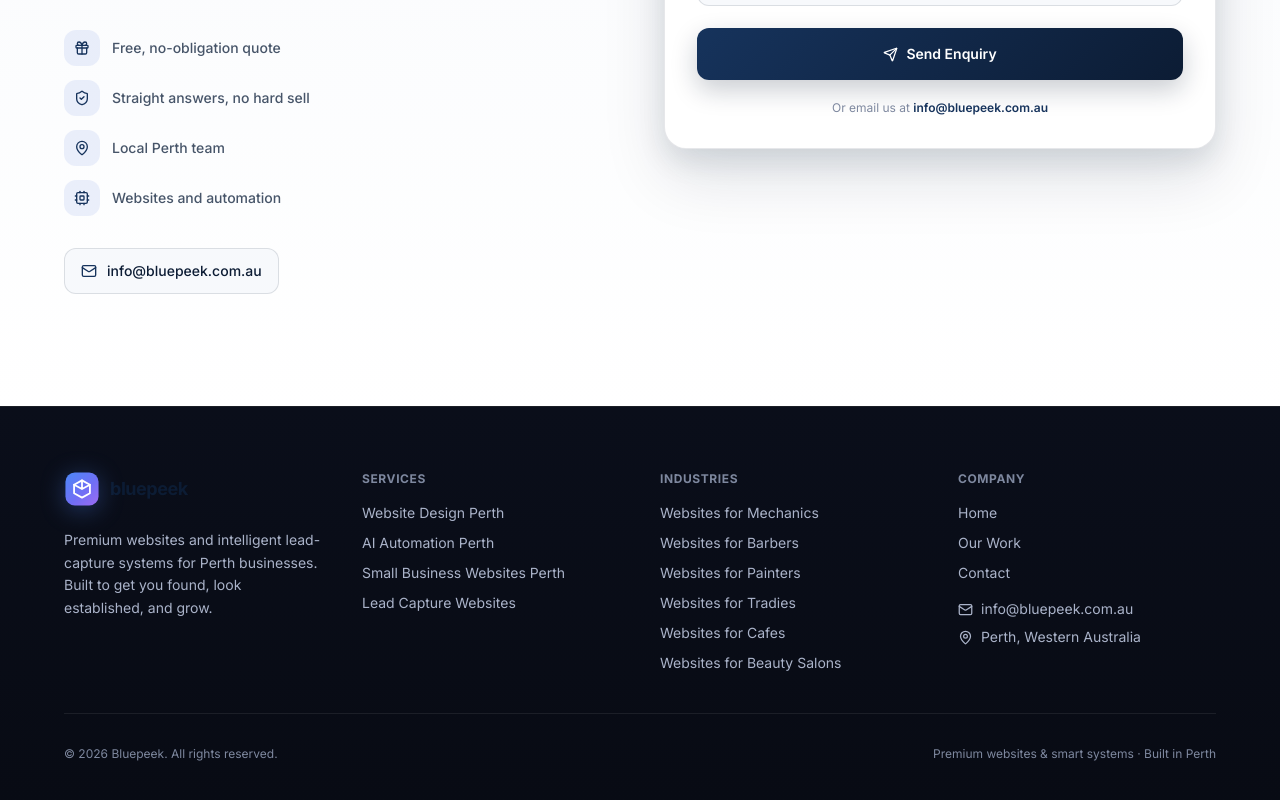
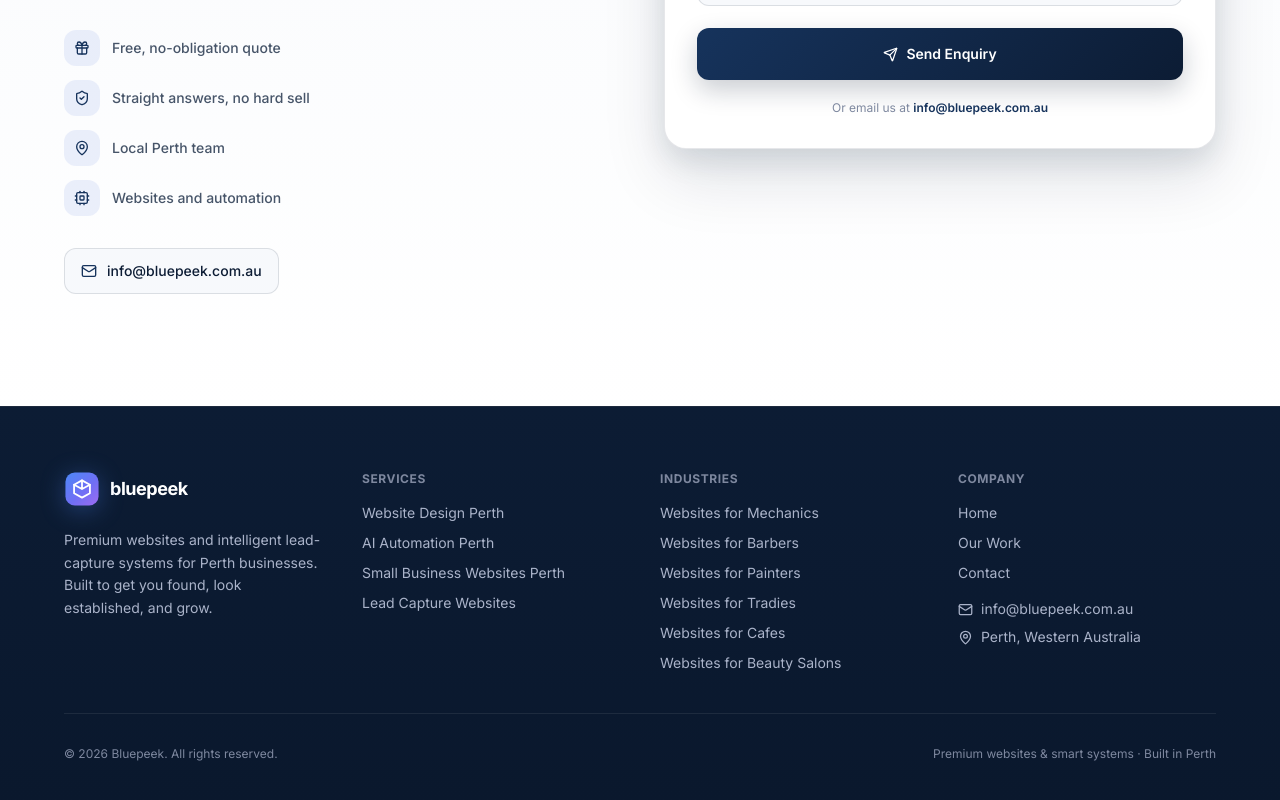
Before and after one commit to zachcolvillez-stack/bluepeek-website, a Next.js app: page / in a window 1280 px wide. Shown: the part 9139-9939 px from the top of the page. Built offline with nearby package versions, Linux system fonts and the light colour scheme.

Commit message:
auto-save: SiteFooter.jsx

```diff
--- a/components/site/SiteFooter.jsx
+++ b/components/site/SiteFooter.jsx
@@ -7,13 +7,13 @@ import Logo from '../Logo'
 /* Rich footer with sitewide internal links — used across all pages. */
 export default function SiteFooter() {
   return (
-    <footer className="relative px-6 pt-16 pb-10" style={{ background: 'linear-gradient(180deg, #0a0e1a 0%, #080b14 100%)', borderTop: '1px solid rgba(255,255,255,0.08)' }}>
+    <footer className="relative px-6 pt-16 pb-10" style={{ background: 'linear-gradient(180deg, #0c1c34 0%, #0a182d 100%)', borderTop: '1px solid rgba(255,255,255,0.08)' }}>
       <div className="max-w-6xl mx-auto">
         <div className="grid md:grid-cols-4 gap-10 pb-10" style={{ borderBottom: '1px solid rgba(255,255,255,0.08)' }}>
           {/* Brand */}
           <div>
             <div className="mb-4">
-              <Logo size={36} />
+              <Logo size={36} textColor="#ffffff" />
             </div>
             <p className="text-sm leading-relaxed max-w-xs" style={{ color: '#aab3c9' }}>
               Premium websites and intelligent lead-capture systems for Perth businesses. Built to get you found, look established, and grow.
```
